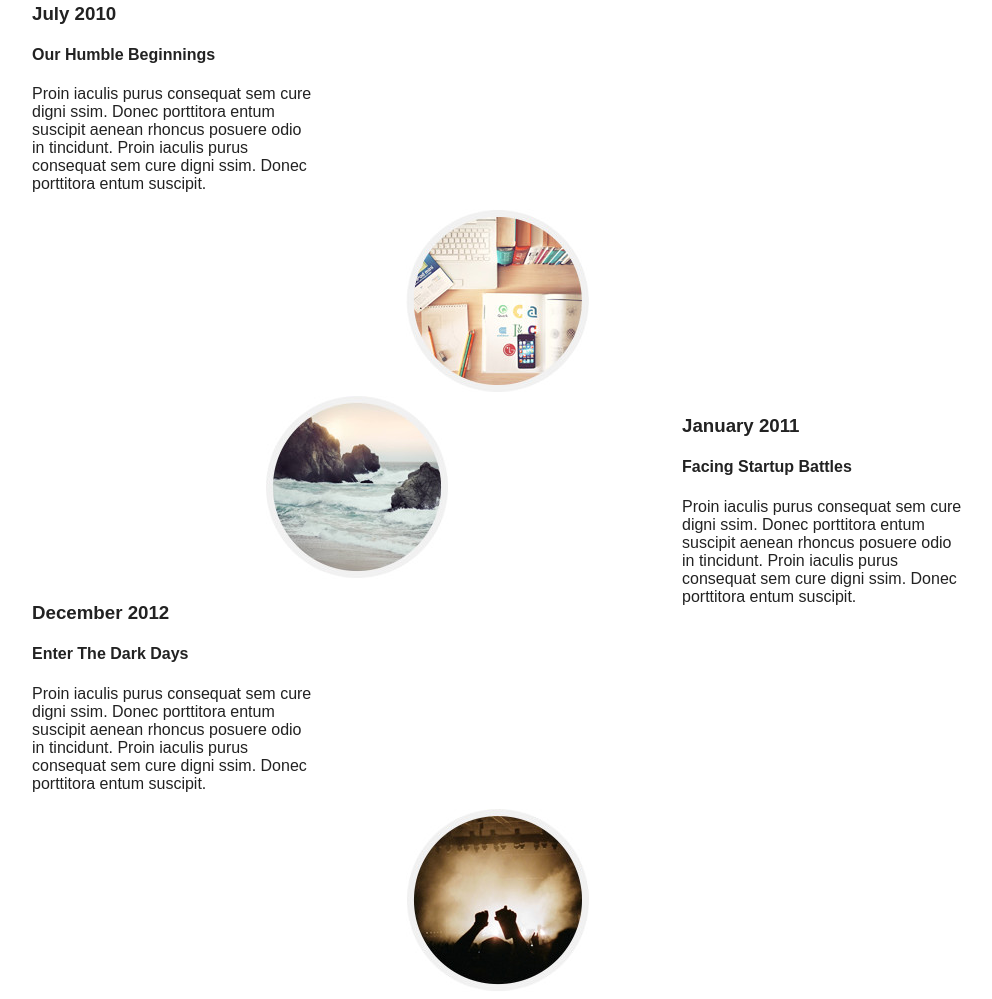
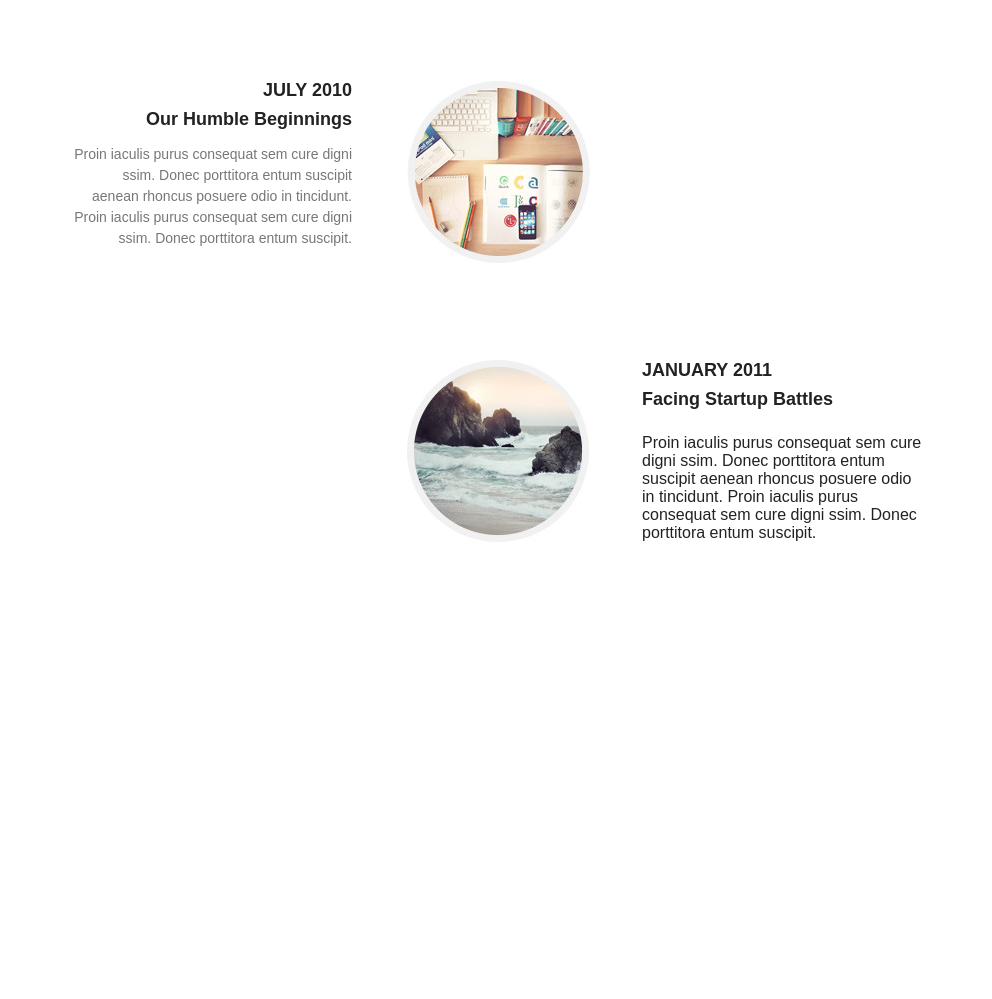
Before and after one commit to SergiyStasyuk/Youtube_project, a plain HTML site: page index.html in a window 1280 px wide. Shown: the part 2148-3147 px from the top of the page, without its empty margins (143-1135 px from the left). After the commit the page ends 2706 px from the top, so only its background shows below. Drawn offline with Linux system fonts and the light colour scheme.

Commit message:
last section

```diff
--- a/css/main.css
+++ b/css/main.css
@@ -164,26 +164,62 @@ h1 {
 	padding-bottom: 120px;
 }
 
-.about {
+.about__img1 {
+	margin-top: 80px;
+	position: absolute;
+	margin-left: 375px;
+}
+
+.about__item__left {
+	width: 280px;
+	margin-top: 80px;
+	margin-left: 40px;
+	float: left;
+	text-align: right;
 
 }
 
-.about__img__1,
-.about__img__2,
-.about__img__3,
-.about__img__4 {
-	text-align: center;
-	padding: 0;
+.about__item__left h3 {
+	text-transform: uppercase;
+	margin: 0;
+	font-size: 18px;
+	font-weight: bold;
 }
 
-.about__item__1,
-.about__item__2,
-.about__item__3,
-.about__item__4 {
-	width: 280px;
-	padding-left: 0;
+.about__item__left h4 {
+	margin-top: 8px;
+	font-size: 18px;
 }
 
-.about__item__2 {
+.about__item__left p {
+	color: #777777;
+	line-height: 1.5em;
+	margin-top: -10px;
+	font-size: 14px;
+}
+
+.about__img2 {
+	margin-top: 360px;
+	position: absolute;
+	margin-left: 375px;
+}
+
+.about__item__right {
+	width: 280px;
+	margin-top: 360px;
 	float: right;
+	text-align: left;
+	margin-right: 40px;
 }
+
+.about__item__right h3 {
+	text-transform: uppercase;
+	margin: 0;
+	font-size: 18px;
+	font-weight: bold;
+}
+
+.about__item__right h4 {
+	margin-top: 8px;
+	font-size: 18px;
+}
--- a/index.html
+++ b/index.html
@@ -109,9 +109,7 @@
 					Proin iaculis purus consequat sem cure.
 				</p>
 			</div>
-			<div class="about">
-				<div class="about__item">
-					<div class="about__item__1">
+			<div class="about__item__left">
 				<h3>
 					July 2010
 				</h3>
@@ -123,12 +121,10 @@
 					iaculis purus consequat sem cure digni ssim. Donec porttitora entum suscipit.
 				</p>
 			</div>
-					<div class="about__img__1" >
+			<div class="about__img1" >
 				<img src="img/about1.jpg" alt="About">
 			</div>
-				</div>
-				<div class="about__item">
-					<div class="about__item__2">
+			<div class="about__item__right">
 				<h3>
 					January 2011
 				</h3>
@@ -140,44 +136,8 @@
 					iaculis purus consequat sem cure digni ssim. Donec porttitora entum suscipit.
 				</p>
 			</div>
-					<div class="about__img__2">
+			<div class="about__img2" >
 				<img src="img/about2.jpg" alt="About">
-					</div>
-				</div>
-				<div class="about__item">
-					<div class="about__item__3">
-						<h3>
-							December 2012
-						</h3>
-						<h4>
-							Enter The Dark Days
-						</h4>
-						<p>
-							Proin iaculis purus consequat sem cure digni ssim. Donec porttitora entum suscipit aenean rhoncus posuere odio in tincidunt. Proin
-							iaculis purus consequat sem cure digni ssim. Donec porttitora entum suscipit.
-						</p>
-					</div>
-					<div class="about__img__3">
-						<img src="img/about3.jpg" alt="About">
-					</div>
-				</div>
-				<div class="about__item">
-					<div class="about__item__4">
-						<h3>
-							February 2014
-						</h3>
-						<h4>
-							Our Triumph
-						</h4>
-						<p>
-							Proin iaculis purus consequat sem cure digni ssim. Donec porttitora entum suscipit aenean rhoncus posuere odio in tincidunt. Proin
-							iaculis purus consequat sem cure digni ssim. Donec porttitora entum suscipit.
-						</p>
-					</div>
-					<div class="about__img__4">
-						<img src="img/about4.jpg" alt="About">
-					</div>
-				</div>
 			</div>
 		</div>
 	</section>
```
Lines whose indentation alone changed are shown as unchanged.
